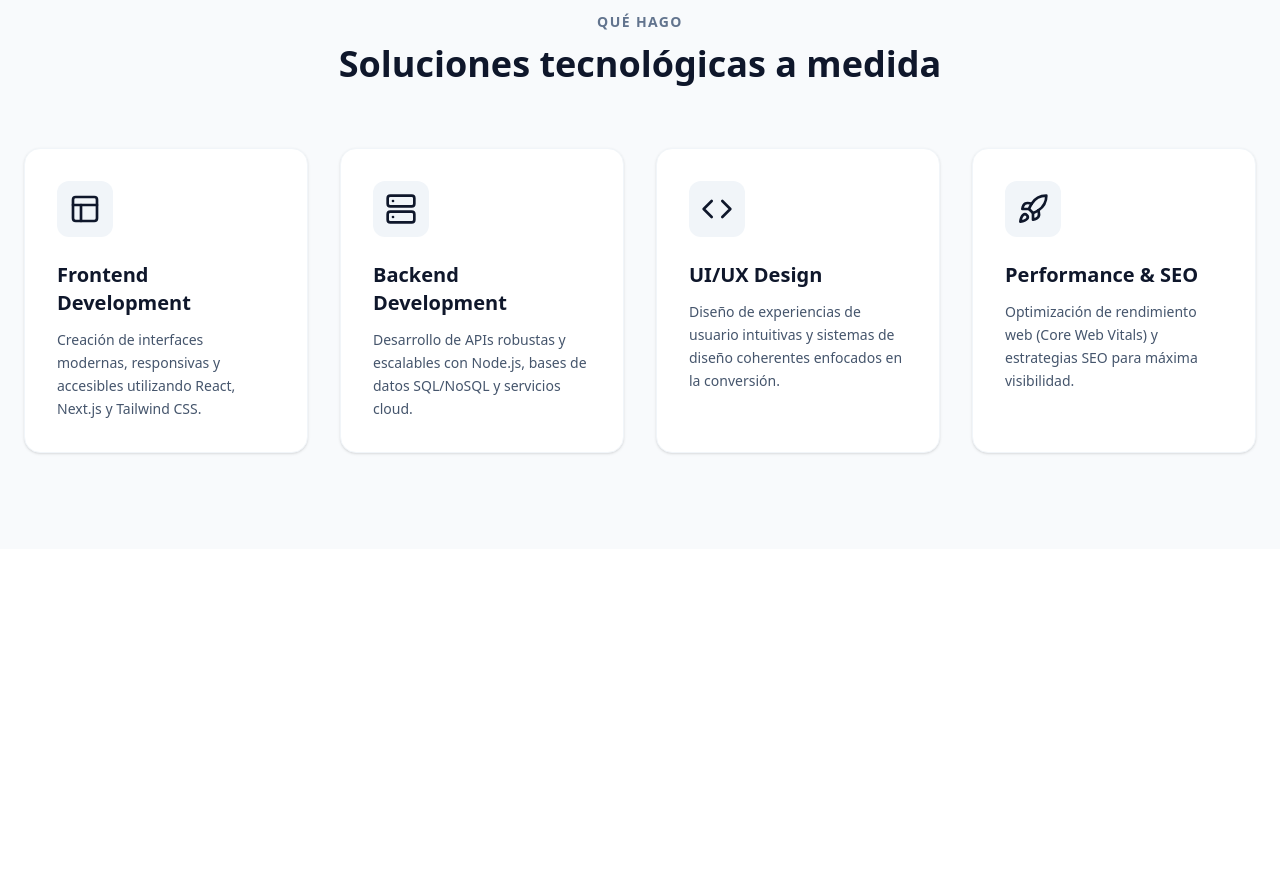
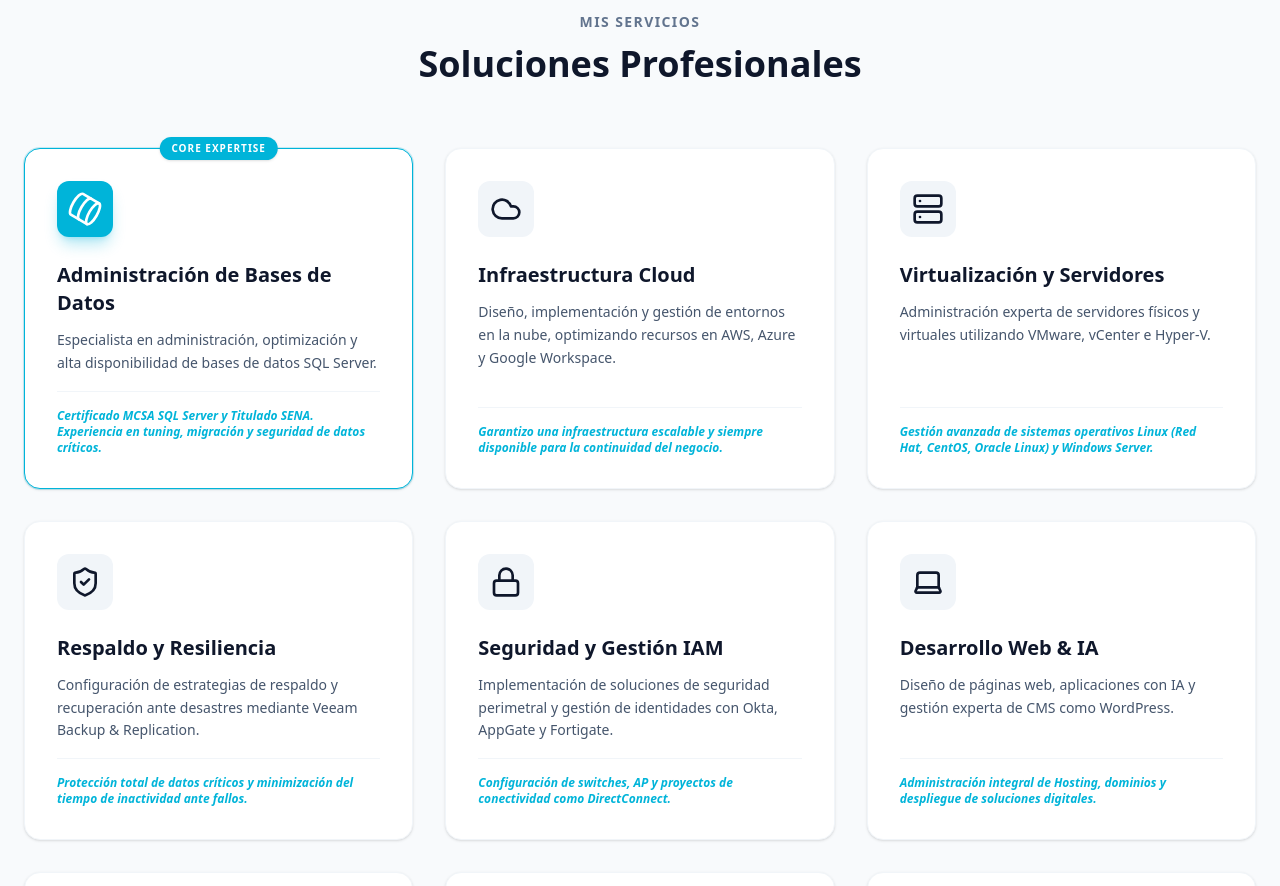
Before and after one commit to luisfor/personal-landing-page, a Next.js app: page / in a window 1280 px wide. Shown: the part 1680-2566 px from the top of the page. Built offline with nearby package versions, Linux system fonts and the light colour scheme.

Commit message:
feat(services): implement 9 professional service cards including DB, Cloud, and Security

```diff
--- a/src/components/Services.tsx
+++ b/src/components/Services.tsx
@@ -1,28 +1,64 @@
 "use client";
 
 import { motion } from "framer-motion";
-import { Code, Layout, Server, Rocket } from "lucide-react";
+import { Cloud, Server, ShieldCheck, Lock, Laptop, Database, ShoppingBag, Users, Fingerprint } from "lucide-react";
 
 const services = [
     {
-        icon: <Layout size={32} />,
-        title: "Frontend Development",
-        description: "Creación de interfaces modernas, responsivas y accesibles utilizando React, Next.js y Tailwind CSS.",
+        icon: <Database size={32} />,
+        title: "Administración de Bases de Datos",
+        description: "Especialista en administración, optimización y alta disponibilidad de bases de datos SQL Server.",
+        extra: "Certificado MCSA SQL Server y Titulado SENA. Experiencia en tuning, migración y seguridad de datos críticos.",
+        highlight: true,
+        badge: "Core Expertise"
+    },
+    {
+        icon: <Cloud size={32} />,
+        title: "Infraestructura Cloud",
+        description: "Diseño, implementación y gestión de entornos en la nube, optimizando recursos en AWS, Azure y Google Workspace.",
+        extra: "Garantizo una infraestructura escalable y siempre disponible para la continuidad del negocio."
     },
     {
         icon: <Server size={32} />,
-        title: "Backend Development",
-        description: "Desarrollo de APIs robustas y escalables con Node.js, bases de datos SQL/NoSQL y servicios cloud.",
+        title: "Virtualización y Servidores",
+        description: "Administración experta de servidores físicos y virtuales utilizando VMware, vCenter e Hyper-V.",
+        extra: "Gestión avanzada de sistemas operativos Linux (Red Hat, CentOS, Oracle Linux) y Windows Server."
     },
     {
-        icon: <Code size={32} />,
-        title: "UI/UX Design",
-        description: "Diseño de experiencias de usuario intuitivas y sistemas de diseño coherentes enfocados en la conversión.",
+        icon: <ShieldCheck size={32} />,
+        title: "Respaldo y Resiliencia",
+        description: "Configuración de estrategias de respaldo y recuperación ante desastres mediante Veeam Backup & Replication.",
+        extra: "Protección total de datos críticos y minimización del tiempo de inactividad ante fallos."
     },
     {
-        icon: <Rocket size={32} />,
-        title: "Performance & SEO",
-        description: "Optimización de rendimiento web (Core Web Vitals) y estrategias SEO para máxima visibilidad.",
+        icon: <Lock size={32} />,
+        title: "Seguridad y Gestión IAM",
+        description: "Implementación de soluciones de seguridad perimetral y gestión de identidades con Okta, AppGate y Fortigate.",
+        extra: "Configuración de switches, AP y proyectos de conectividad como DirectConnect."
+    },
+    {
+        icon: <Laptop size={32} />,
+        title: "Desarrollo Web & IA",
+        description: "Diseño de páginas web, aplicaciones con IA y gestión experta de CMS como WordPress.",
+        extra: "Administración integral de Hosting, dominios y despliegue de soluciones digitales."
+    },
+    {
+        icon: <ShoppingBag size={32} />,
+        title: "Gestión de Activos y Compras TI",
+        description: "Gestión del ciclo de vida de activos tecnológicos, desde la adquisición de hardware hasta el control de inventario.",
+        extra: "Experiencia en compras de equipos (MacBook, servidores), asegurando la mejor relación costo-beneficio."
+    },
+    {
+        icon: <Users size={32} />,
+        title: "Gestión de Proveedores",
+        description: "Gestión estratégica y negociación con proveedores de servicios tecnológicos y suministros.",
+        extra: "Administración de contratos y SLAs con terceros para garantizar la calidad de los servicios IT."
+    },
+    {
+        icon: <Fingerprint size={32} />,
+        title: "Seguridad Física e Infraestructura",
+        description: "Implementación y administración de sistemas de seguridad física y tecnología para oficinas.",
+        extra: "Gestión de circuitos cerrados (CCTV), controles de acceso biométricos y conectividad segura."
     },
 ];
 
@@ -31,13 +67,13 @@ export default function Services() {
         <section id="services" className="py-24 bg-slate-50">
             <div className="max-w-7xl mx-auto px-6">
                 <div className="text-center mb-16">
-                    <h2 className="text-sm font-bold tracking-widest text-slate-500 uppercase mb-3">Qué hago</h2>
+                    <h2 className="text-sm font-bold tracking-widest text-slate-500 uppercase mb-3">Mis Servicios</h2>
                     <h3 className="text-3xl md:text-4xl font-bold text-slate-900">
-                        Soluciones tecnológicas a medida
+                        Soluciones Profesionales
                     </h3>
                 </div>
 
-                <div className="grid grid-cols-1 md:grid-cols-2 lg:grid-cols-4 gap-8">
+                <div className="grid grid-cols-1 md:grid-cols-2 lg:grid-cols-3 gap-8 justify-center">
                     {services.map((service, index) => (
                         <motion.div
                             key={index}
@@ -46,15 +82,41 @@ export default function Services() {
                             viewport={{ once: true }}
                             transition={{ delay: index * 0.1, duration: 0.5 }}
                             whileHover={{ y: -5 }}
-                            className="bg-white p-8 rounded-2xl shadow-sm hover:shadow-xl transition-all duration-300 border border-slate-100 group"
+                            className={`relative bg-white p-8 rounded-2xl shadow-sm hover:shadow-xl transition-all duration-300 border group flex flex-col h-full ${service.highlight
+                                ? "border-[#00b4d9] shadow-md ring-1 ring-[#00b4d9]/20"
+                                : "border-slate-100"
+                                }`}
                         >
-                            <div className="w-14 h-14 bg-slate-100 rounded-xl flex items-center justify-center text-slate-900 mb-6 group-hover:bg-slate-900 group-hover:text-white transition-colors">
-                                {service.icon}
+                            {service.highlight && (
+                                <div className="absolute -top-3 left-1/2 -translate-x-1/2 bg-[#00b4d9] text-white text-[10px] font-bold uppercase tracking-widest px-3 py-1 rounded-full shadow-sm">
+                                    {service.badge}
+                                </div>
+                            )}
+
+                            <div className={`w-14 h-14 rounded-xl flex items-center justify-center mb-6 transition-colors ${service.highlight
+                                ? "bg-[#00b4d9] text-white shadow-lg shadow-[#00b4d9]/30"
+                                : "bg-slate-100 text-slate-900 group-hover:bg-[#00b4d9] group-hover:text-white"
+                                }`}>
+                                {service.highlight ? (
+                                    <motion.div
+                                        animate={{ rotate: 360 }}
+                                        transition={{ duration: 20, repeat: Infinity, ease: "linear" }}
+                                    >
+                                        {service.icon}
+                                    </motion.div>
+                                ) : (
+                                    service.icon
+                                )}
                             </div>
                             <h4 className="text-xl font-bold text-slate-900 mb-3">{service.title}</h4>
-                            <p className="text-slate-600 leading-relaxed text-sm">
+                            <p className="text-slate-600 leading-relaxed text-sm mb-4">
                                 {service.description}
                             </p>
+                            <div className="mt-auto pt-4 border-t border-slate-100">
+                                <p className="text-xs font-semibold text-[#00b4d9] italic">
+                                    {service.extra}
+                                </p>
+                            </div>
                         </motion.div>
                     ))}
                 </div>
```
